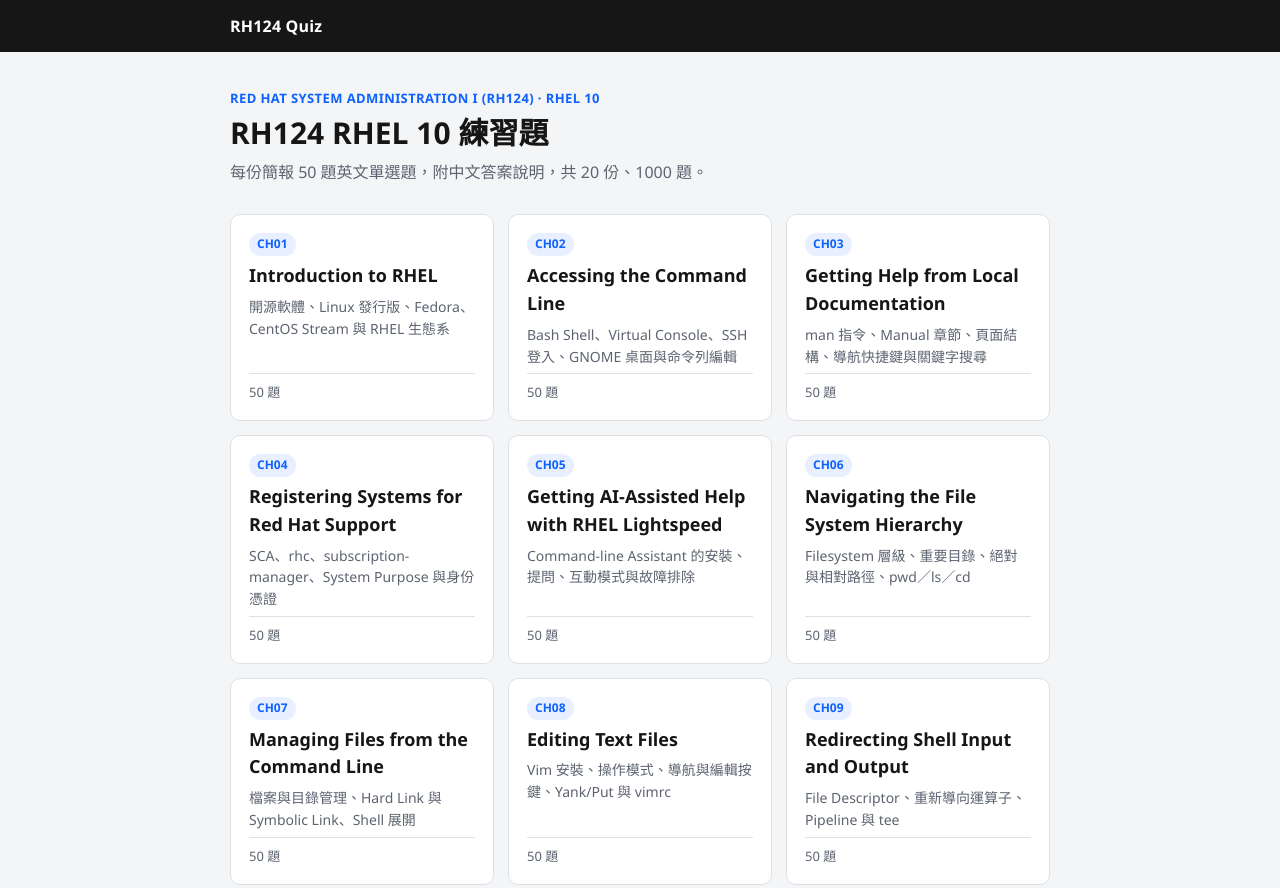
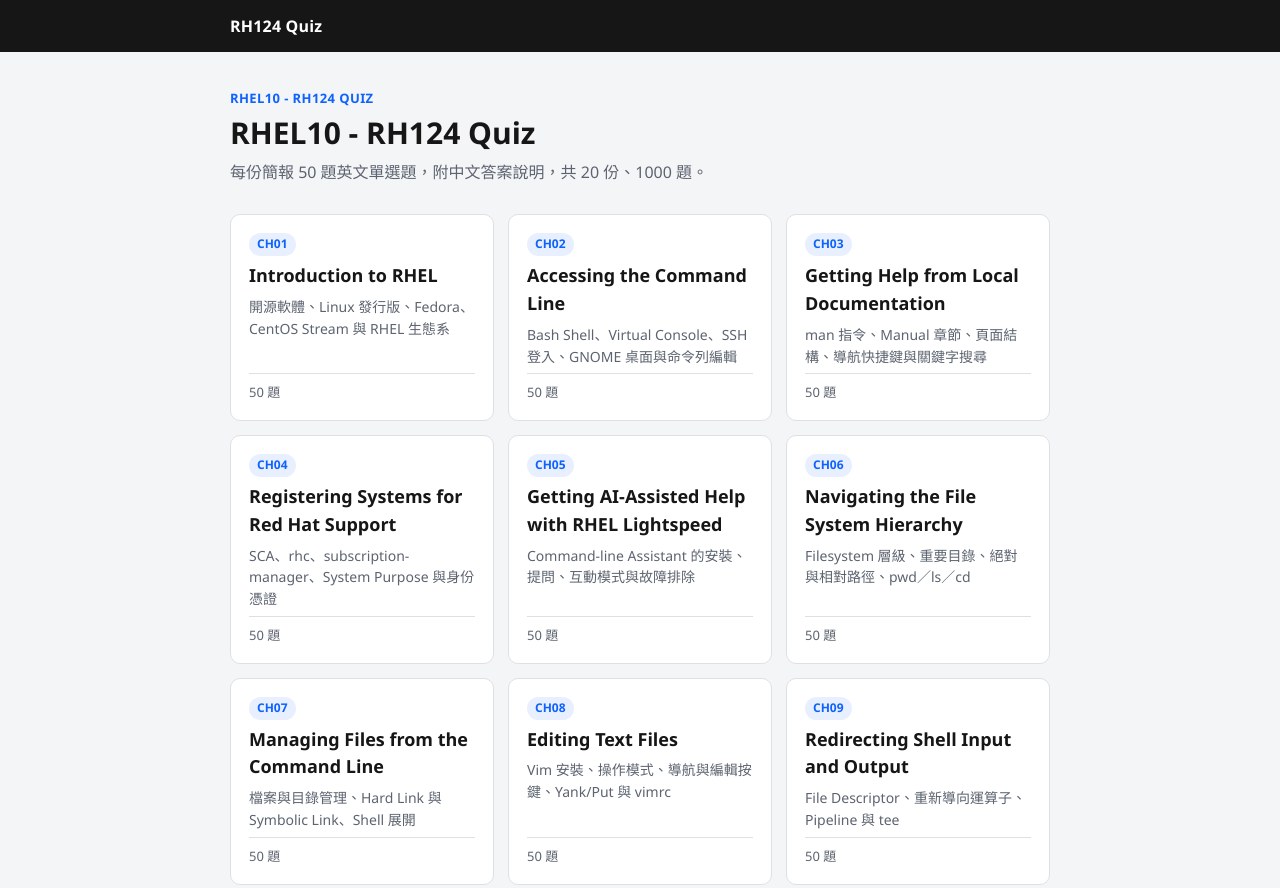
Before and after one commit to MouMouHsu/rh124-quiz, a plain HTML site: page index.html in a window 1280 px wide. Shown: the top 888 px of the page. Drawn offline with Linux system fonts and the light colour scheme.

Commit message:
Update index.html

```diff
--- a/index.html
+++ b/index.html
@@ -3,7 +3,7 @@
 <head>
 <meta charset="utf-8">
 <meta name="viewport" content="width=device-width, initial-scale=1">
-<title>RH124 Quiz · RHEL 10 Practice Questions</title>
+<title>RHEL10 - RH124 Quiz</title>
 <link rel="stylesheet" href="assets/style.css">
 </head>
 <body>
@@ -12,8 +12,8 @@
 </header>
 <main class="wrap">
   <section class="hero">
-    <p class="eyebrow">Red Hat System Administration I (RH124) · RHEL 10</p>
-    <h1>RH124 RHEL 10 練習題</h1>
+    <p class="eyebrow">RHEL10 - RH124 Quiz</p>
+    <h1>RHEL10 - RH124 Quiz</h1>
     <p class="desc">每份簡報 50 題英文單選題，附中文答案說明，共 20 份、1000 題。</p>
   </section>
   <ul class="cards">
```
